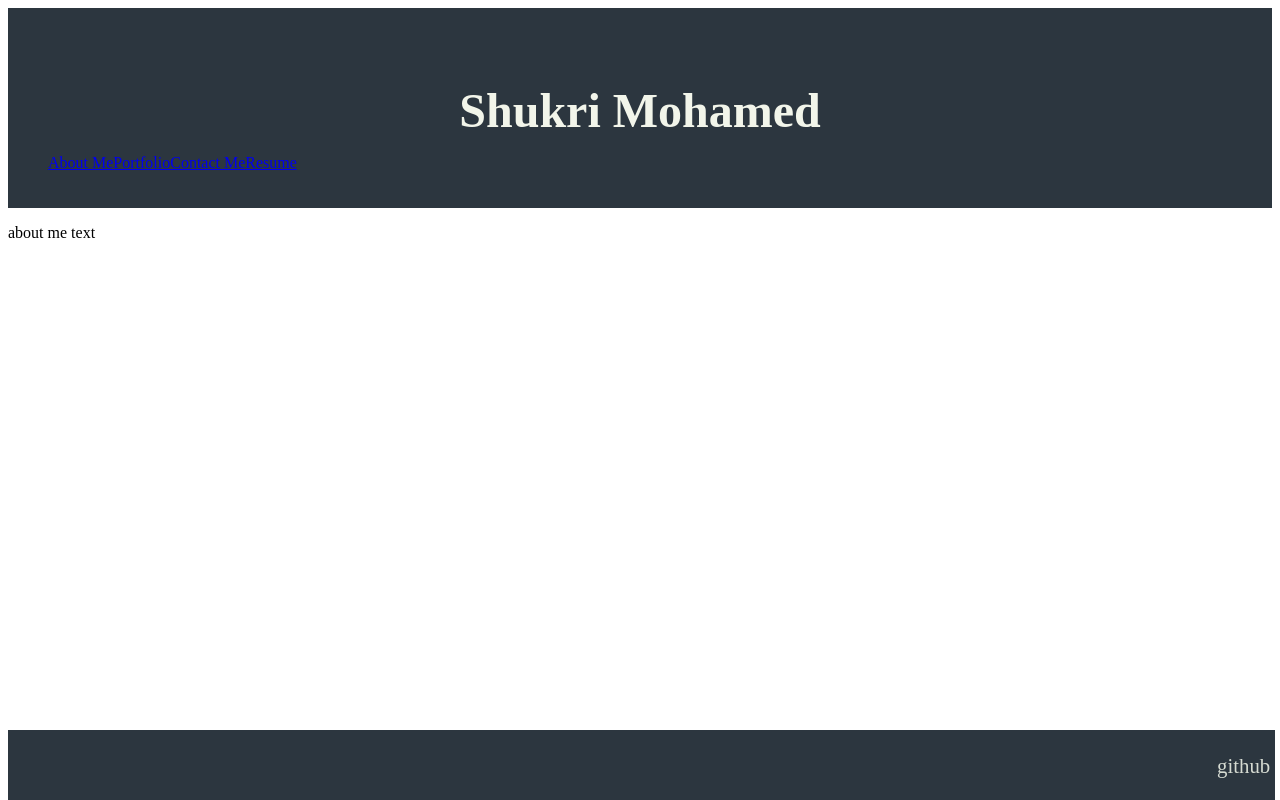
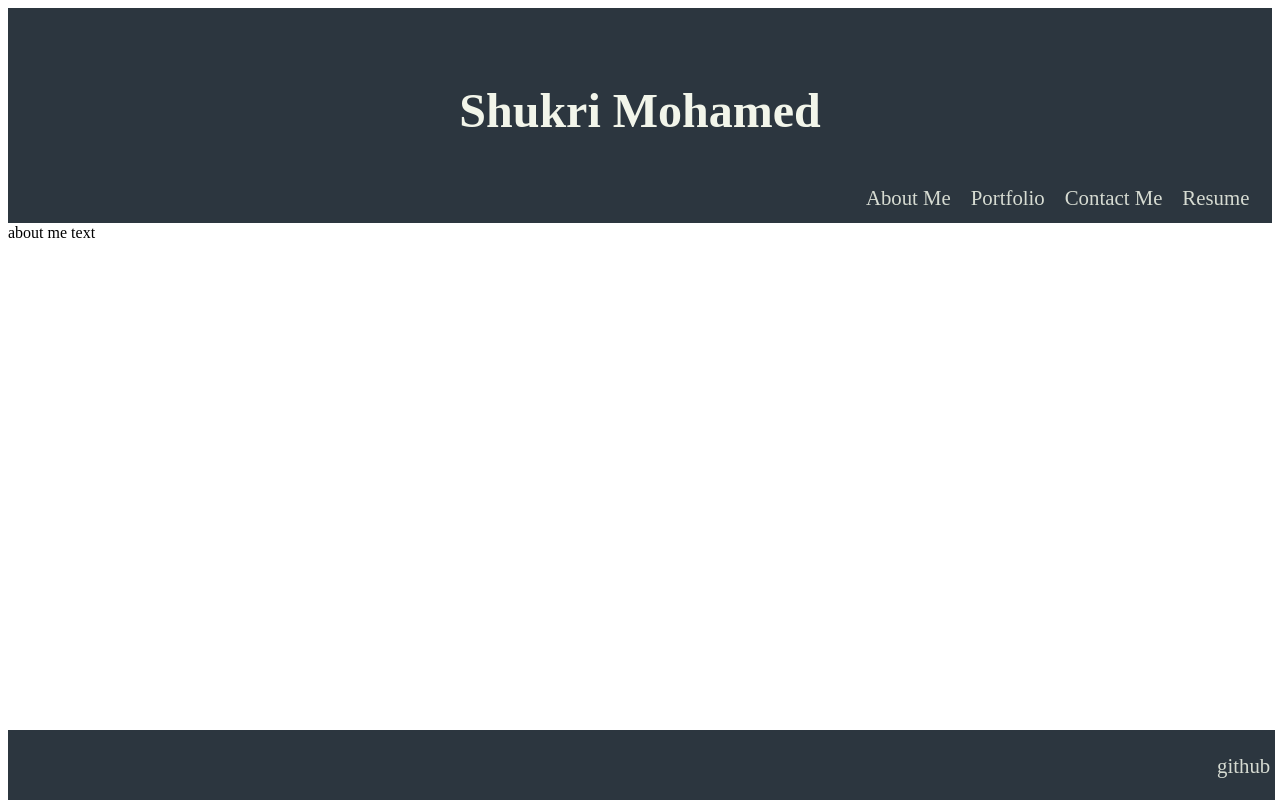
Before and after one commit to Shukrim433/week-20-react-portfolio, a React (Vite) app: page / in a window 1280 px wide. Built offline with nearby package versions, Linux system fonts and the light colour scheme.

Commit message:
added some css to navbar

```diff
--- a/src/components/UI/Navbar.jsx
+++ b/src/components/UI/Navbar.jsx
@@ -1,8 +1,12 @@
+import '../../styles/Navbar.css';
+
 export default function Nav({ links }) {
     return (
       <nav className="navbar">
         <ul>
-            {links.map((link) => link)}
+            {links.map((link) =>
+              <a>{link}</a>
+            )}
         </ul>
       </nav>
     );
--- /dev/null
+++ b/src/styles/Navbar.css
@@ -0,0 +1,21 @@
+:root{
+  --main-color: #2C363F;
+  --secondary-color:  #F2F5EA;
+  --accent-color:  #D6DBD2;
+}
+
+.navbar {
+  background:var(--main-color);
+  height: 60px;
+  display: flex;
+  justify-content: flex-end;
+  padding: 1%;
+}
+
+.navbar a {
+  color: var(--accent-color);
+  font-size: 1.3rem;
+  text-decoration: none;
+  margin: 5px;
+  line-height: 3;
+}
```
